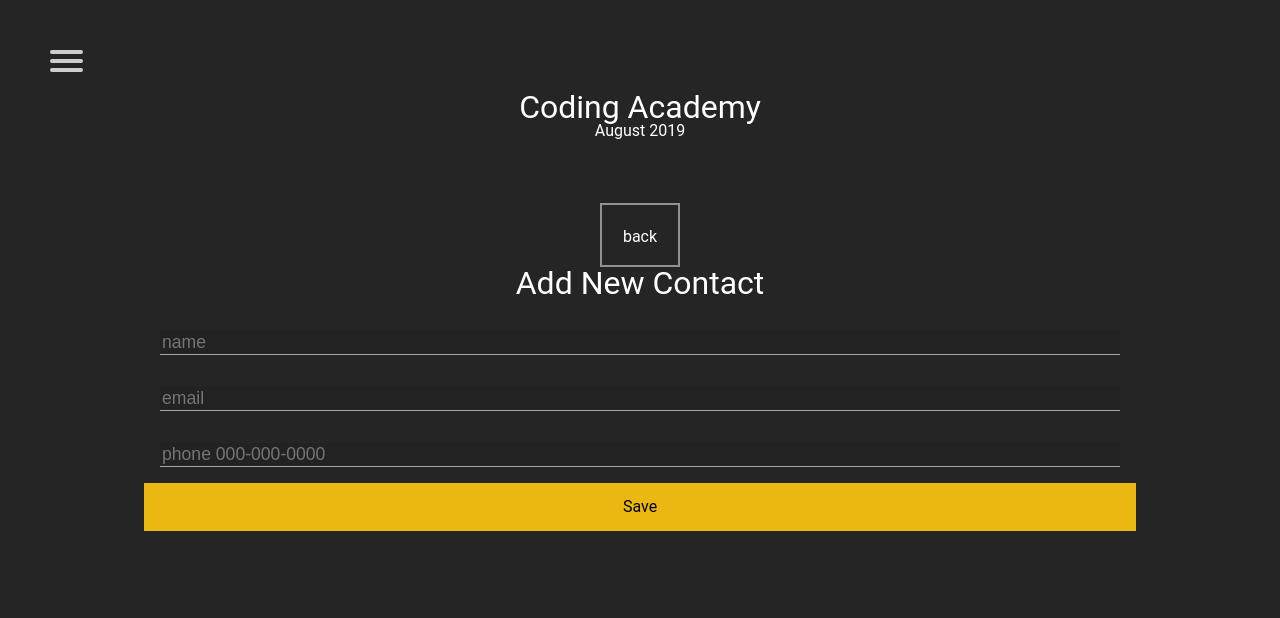
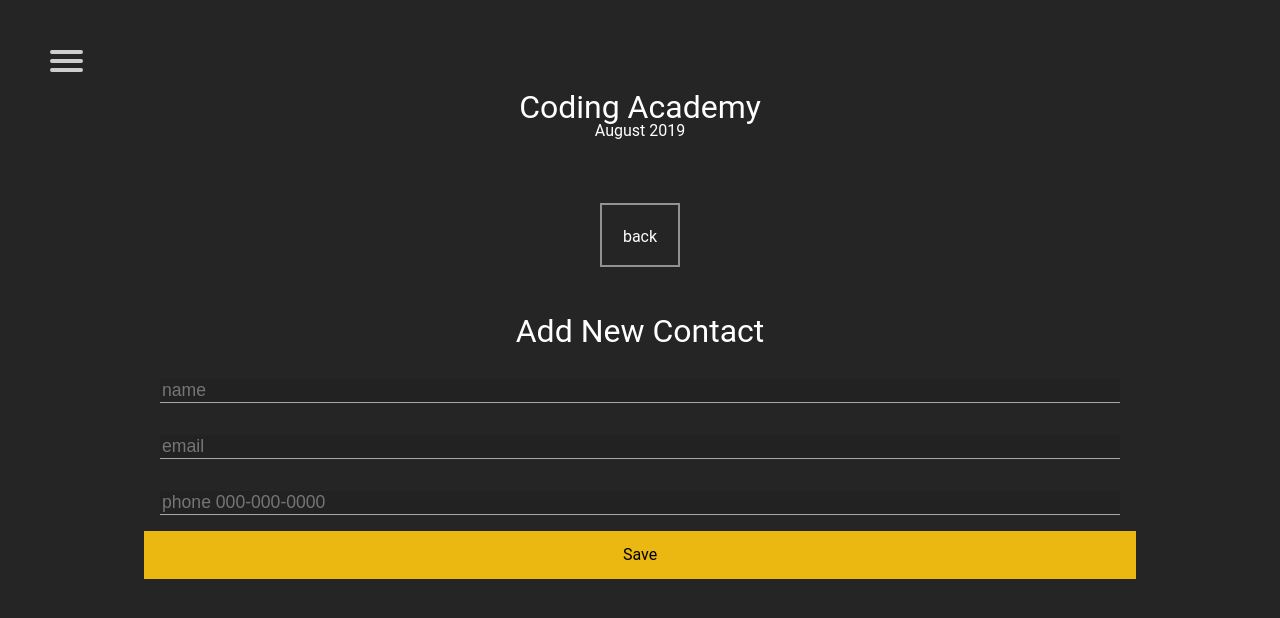
Before and after one commit to nivb52/react-bitcoin, a React (Create React App) app: page /contact/edit/1 in a window 1280 px wide. Shown: the top 618 px of the page. Built offline with nearby package versions, Linux system fonts and the light colour scheme.

Commit message:
margin title from header

```diff
--- a/src/pages/ContactEditPage.js
+++ b/src/pages/ContactEditPage.js
@@ -45,7 +45,7 @@ export default class ContactEditPage extends React.Component {
                     </div>
                 }
                 {!contact &&
-                    <div>
+                    <div className="mar-top-3rem">
                         <h1 className="subtitle is-3 text-center text-white"> Add New Contact</h1>
                     </div>
                 }
```
